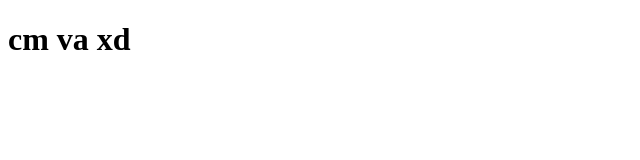
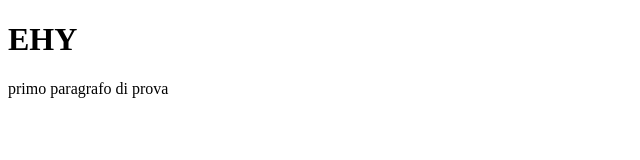
Before and after one commit to MichBass/git-test-iot, a plain HTML site: page index.html in a window 1280 px wide. Shown: the whole page, without its empty margins (0-640 px from the left). Drawn offline with Linux system fonts and the light colour scheme.

Commit message:
aggiunto paragrafo

```diff
--- a/index.html
+++ b/index.html
@@ -2,9 +2,10 @@
 <html lang="en" dir="ltr">
   <head>
     <meta charset="utf-8">
-    <title>AAAAAAAAAAAAAAAA</title>
+    <title>ciao</title>
   </head>
   <body>
-    <h1>cm va xd</h1>
+    <h1>EHY</h1>
+    <p>primo paragrafo di prova </p>
   </body>
 </html>
```
